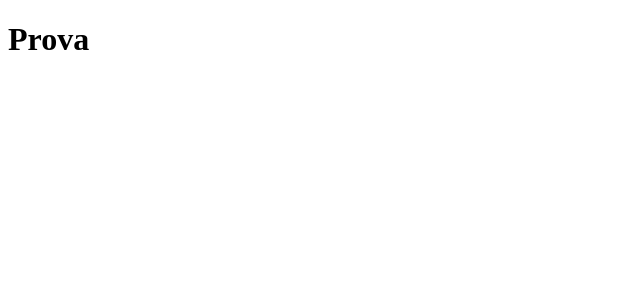
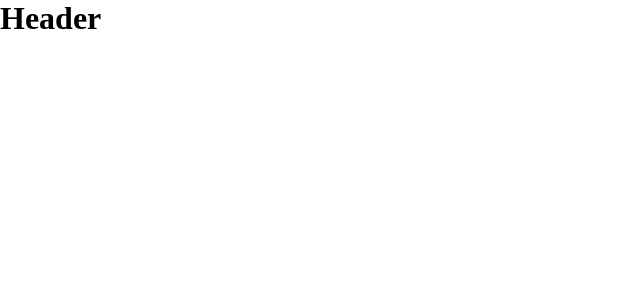
Before and after one commit to Fabrizio-padula-hub/vite-boolflix, a Vue app: page / in a window 1280 px wide. Shown: the top 300 px of the page, without its empty margins (0-640 px from the left). Built offline with nearby package versions, Linux system fonts and the light colour scheme.

Commit message:
feat: addition of the global state structure

```diff
--- a/src/App.vue
+++ b/src/App.vue
@@ -1,9 +1,19 @@
 <script>
+import AppHeader from "./components/AppHeader.vue";
+
+export default{
+  components: {
+    AppHeader,
+  }
+}
 </script>
 
 <template>
-  <h1>Prova</h1>
+  <AppHeader></AppHeader>
 </template>
 
 <style lang="scss">
+@use './style/generic';
+
+
 </style>
--- /dev/null
+++ b/src/components/AppHeader.vue
@@ -0,0 +1,19 @@
+<script>
+export default{
+    name: 'AppHeader',
+}
+</script>
+
+<template>
+
+    <header>
+        <h1>Header</h1>
+    </header>
+
+</template>
+
+<style scoped lang="scss">
+
+
+
+</style>
--- /dev/null
+++ b/src/style/generic.scss
@@ -0,0 +1,5 @@
+*{
+    margin: 0;
+    padding: 0;
+    box-sizing: border-box;
+}
```
Also changed, not shown: src/style/partials/_variables.scss (added).
